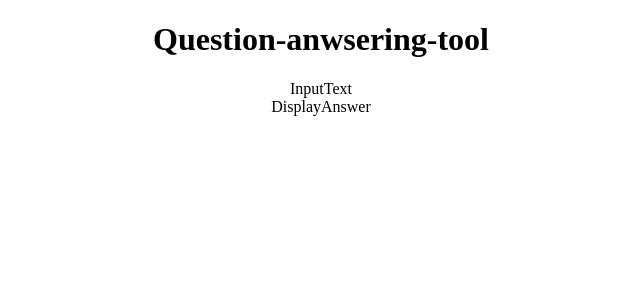
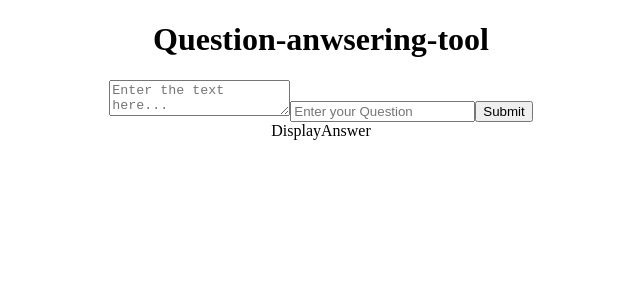
Before and after one commit to Anjaly1997/question-answering-tool, a React (Create React App) app: page / in a window 1280 px wide. Shown: the top 300 px of the page, without its empty margins (319-959 px from the left). Built offline with nearby package versions, Linux system fonts and the light colour scheme.

Commit message:
Implement InputText component

```diff
--- a/src/components/InputText.js
+++ b/src/components/InputText.js
@@ -1,8 +1,29 @@
-import React from 'react'
+import React, { useState } from 'react'
 
 function InputText() {
+
+   const [text, setText] = useState('');
+   const [question,setQuestion] = useState();
+
+   const handleSubmit = () => {
+    console.log(text);
+    console.log(question);
+   }
+
   return (
-    <div>InputText</div>
+    <div>
+        <textarea
+        placeholder='Enter the text here...'
+        value={text}
+        onChange={(e)=>setText(e.target.value)}
+        />
+        <input
+        placeholder='Enter your Question'
+        value={question}
+        onChange={(e)=>setQuestion(e.target.value)}
+        />
+        <button onClick={handleSubmit}>Submit</button>
+    </div>
   )
 }
 
```
